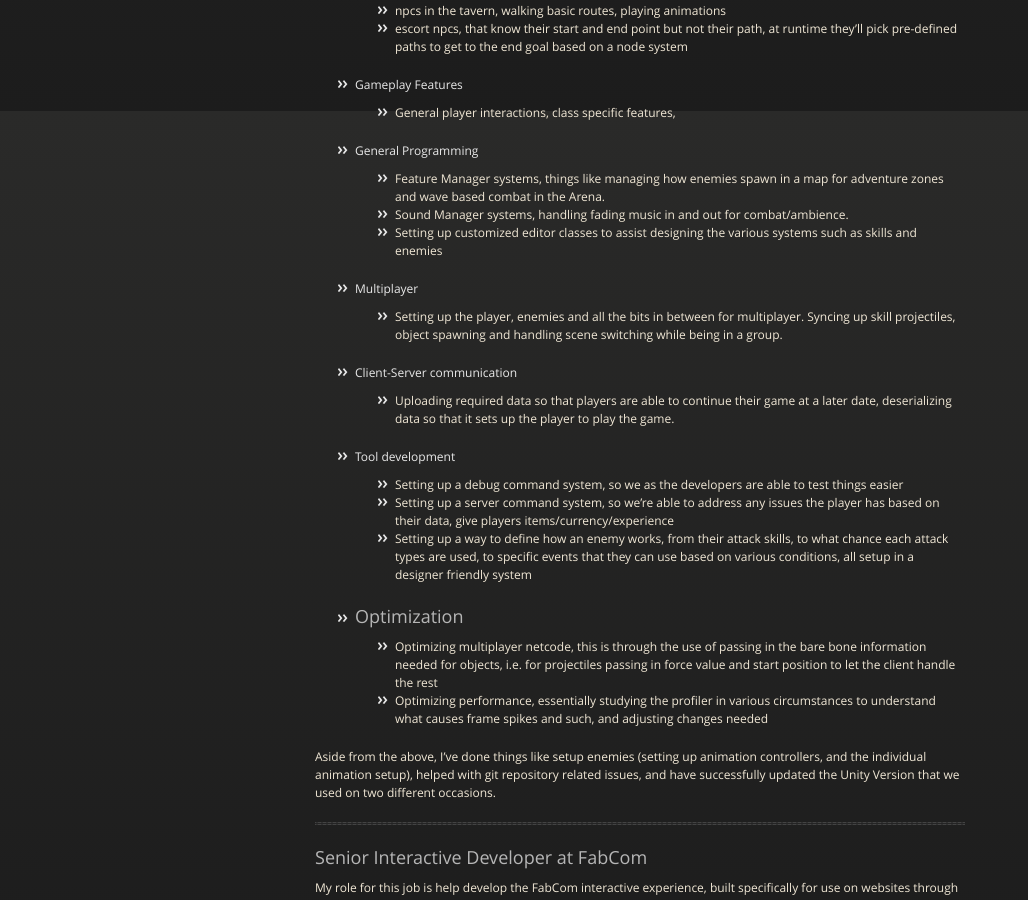
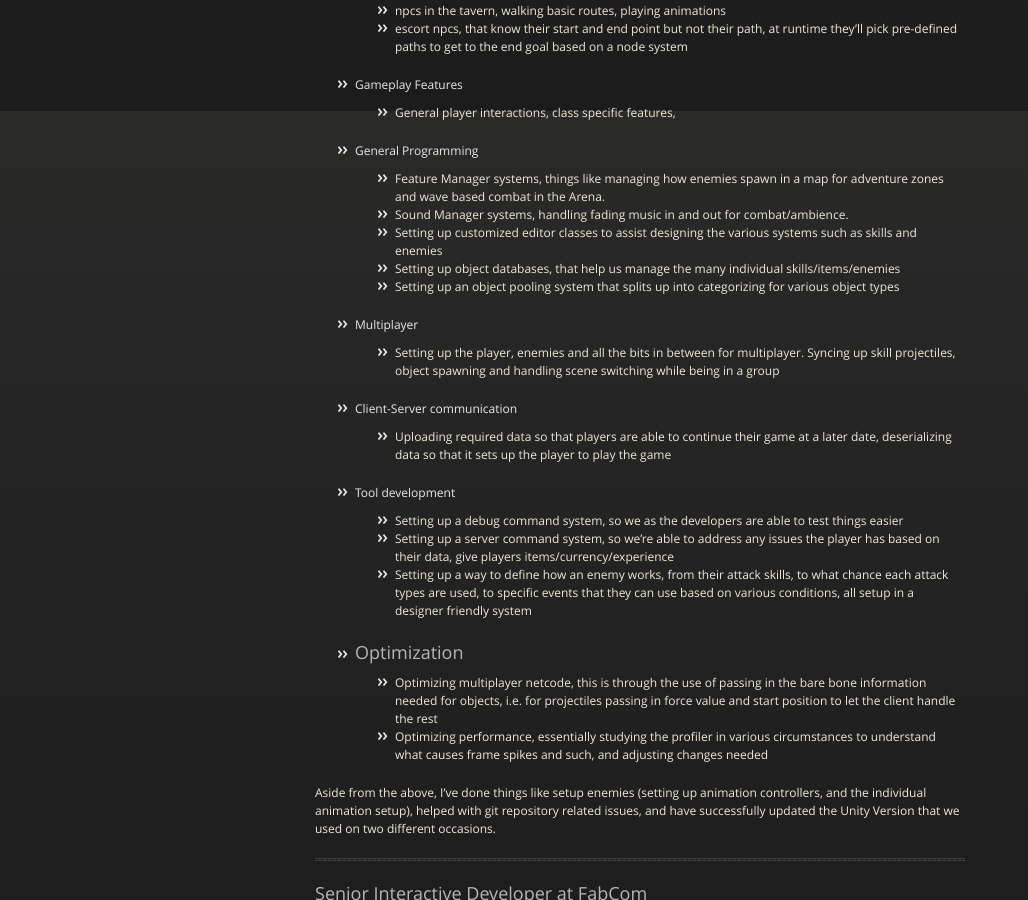
Before and after one commit to f03n1x/f03n1x.github.io, a Jekyll site: the page built from workexperience.md, in a window 1280 px wide and 900 px high, scrolled down 789 px. Shown: the whole window, without its empty margins (0-1028 px from the left). Built offline with Jekyll 4.4.1, drawn with Linux system fonts in a browser that asks for light colours; our own code applies the rules of GitHub Pages for plain Markdown files.

Commit message:
More minor changes

```diff
--- a/workexperience.md
+++ b/workexperience.md
@@ -25,17 +25,20 @@ It's quite hard to breakdown everything I worked on because I worked on qutie a
   - Feature Manager systems, things like managing how enemies spawn in a map for adventure zones and wave based combat in the Arena.
   - Sound Manager systems, handling fading music in and out for combat/ambience.
   - Setting up customized editor classes to assist designing the various systems such as skills and enemies
+  - Setting up object databases, that help us manage the many individual skills/items/enemies
+  - Setting up an object pooling system that splits up into categorizing for various object types
 
 - #### Multiplayer
-  - Setting up the player, enemies and all the bits in between for multiplayer. Syncing up skill projectiles, object spawning and handling scene switching while being in a group.
+  - Setting up the player, enemies and all the bits in between for multiplayer. Syncing up skill projectiles, object spawning and handling scene switching while being in a group
 
 - #### Client-Server communication
-  - Uploading required data so that players are able to continue their game at a later date, deserializing data so that it sets up the player to play the game.
+  - Uploading required data so that players are able to continue their game at a later date, deserializing data so that it sets up the player to play the game
 
 - #### Tool development
   - Setting up a debug command system, so we as the developers are able to test things easier
   - Setting up a server command system, so we're able to address any issues the player has based on their data, give players items/currency/experience
   - Setting up a way to define how an enemy works, from their attack skills, to what chance each attack types are used, to specific events that they can use based on various conditions, all setup in a designer friendly system
+
 - ### Optimization
   - Optimizing multiplayer netcode, this is through the use of passing in the bare bone information needed for objects, i.e. for projectiles passing in force value and start position to let the client handle the rest
   - Optimizing performance, essentially studying the profiler in various circumstances to understand what causes frame spikes and such, and adjusting changes needed
```
Also changed, not shown: index.md (+1 -1 lines).
